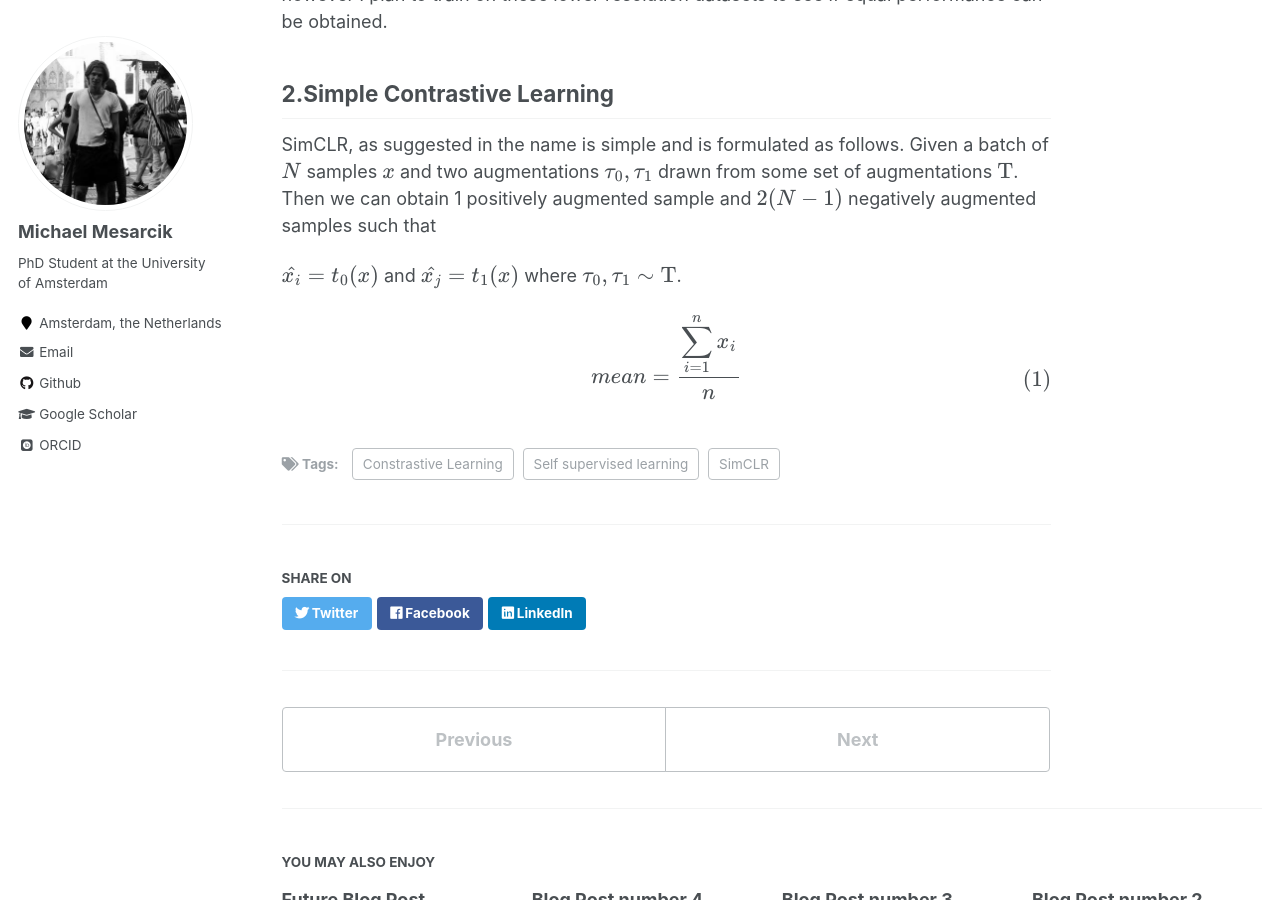
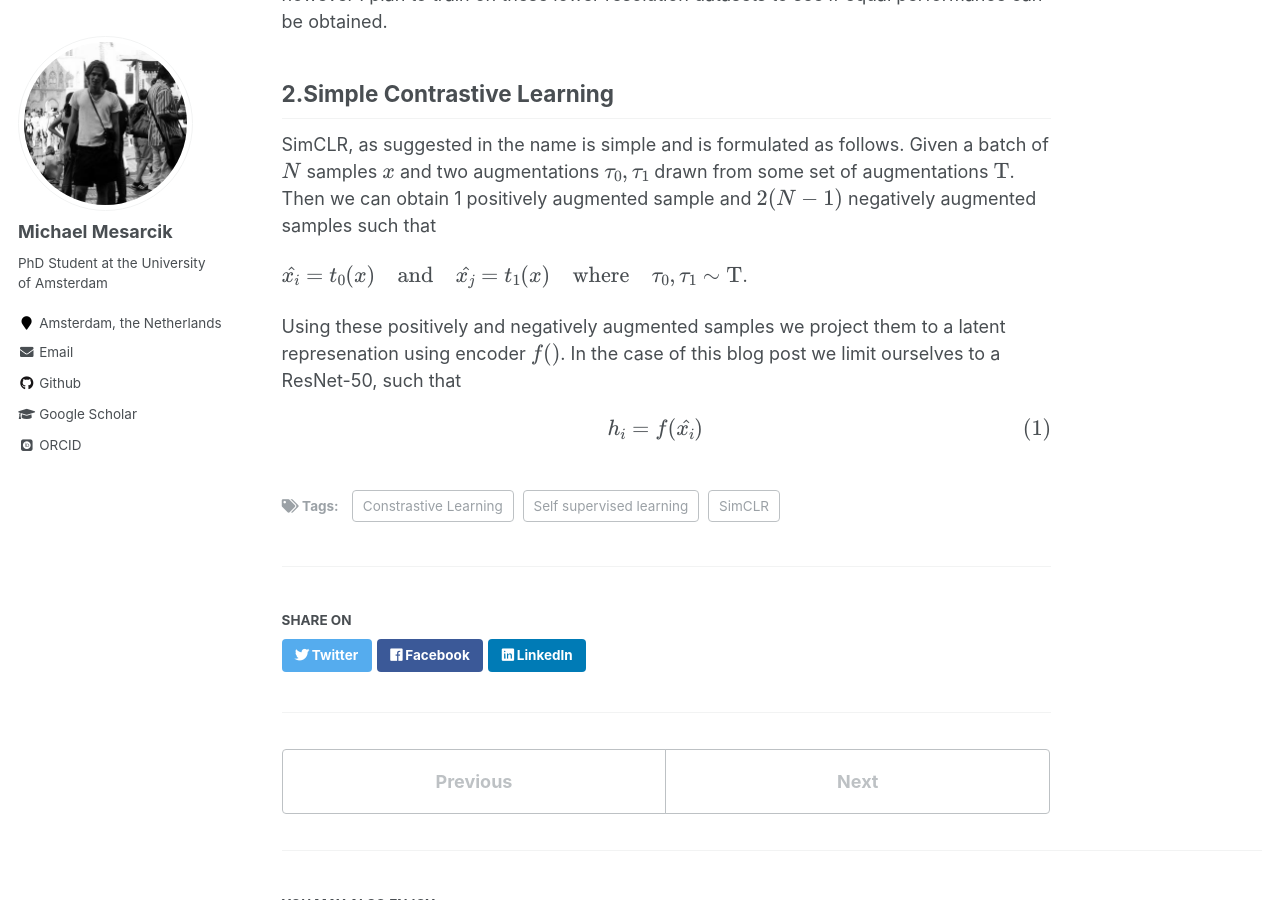
Before and after one commit to mesarcik/mesarcik.github.io, a Jekyll site: the page built from _posts/2021-12-08-blog-post-simclr.md, in a window 1280 px wide and 900 px high, scrolled down 1095 px. Built offline with Jekyll 4.4.1, drawn with Linux system fonts in a browser that asks for light colours; some web fonts are replaced; formulas are drawn with MathJax 3.

Commit message:
blog post updated

```diff
--- a/_posts/2021-12-08-blog-post-simclr.md
+++ b/_posts/2021-12-08-blog-post-simclr.md
@@ -35,7 +35,8 @@ In this blog post I will document my implementation, experiments and finds of th
 ------
 SimCLR, as suggested in the name is simple and is formulated as follows. Given a batch of $$N$$ samples $$x$$ and two augmentations $$\tau_0,\tau_1$$ drawn from some set of augmentations $$ {\rm T}$$. Then we can obtain 1 positively augmented sample and $$2(N-1)$$ negatively augmented samples such that
 
-$$\hat{x_i} = t_0(x)$$ and $$\hat{x_j} = t_1(x)$$ where $$ \tau_0, \tau_1 \sim {\rm T}$$.
+$$\hat{x_i} = t_0(x) \quad \text{and} \quad \hat{x_j} = t_1(x) \quad \text{where} \quad  \tau_0, \tau_1 \sim {\rm T}$$.
 
+Using these positively and negatively augmented samples we project them to a latent represenation using encoder $$f()$$. In the case of this blog post we limit ourselves to a ResNet-50, such that
 
-$$mean = \frac{\displaystyle\sum_{i=1}^{n} x_{i}}{n}$$
+$$ h_i = f(\hat{x_i}) \quad  $$
```
